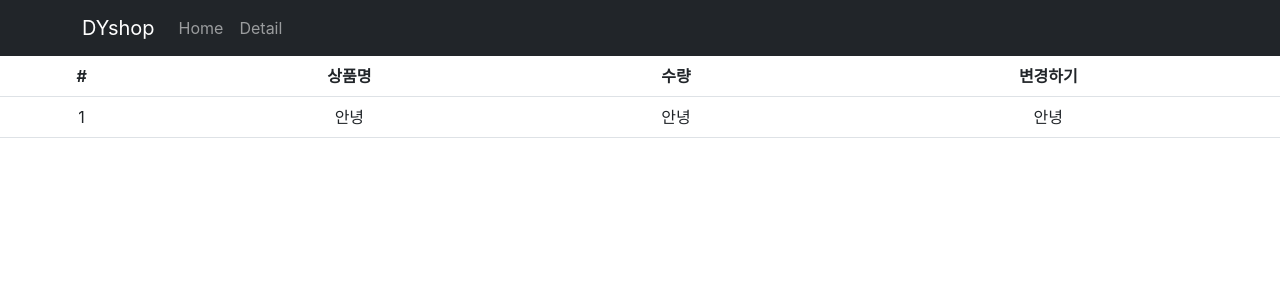
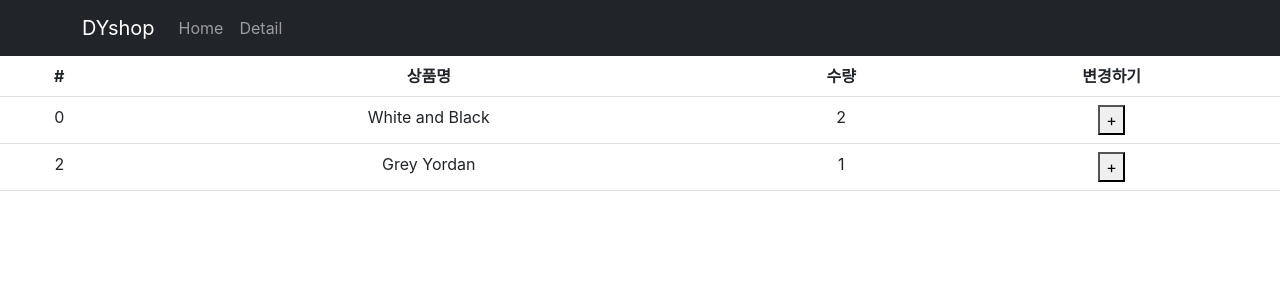
Before and after one commit to duseh729/react-shop, a React (Create React App) app: page /cart in a window 1280 px wide. Shown: the top 300 px of the page. Built offline with nearby package versions, Linux system fonts and the light colour scheme.

Commit message:
redux로 장바구니 페이지, 수량 변경 기능 구현

```diff
--- a/src/component/cart.js
+++ b/src/component/cart.js
@@ -1,6 +1,14 @@
 import { Table } from "react-bootstrap";
+import { useDispatch, useSelector } from "react-redux";
+import { increase } from "../store";
+import { changeName } from "../store/userSlice";
 
 export default function Cart() {
+  // 기본 문법임
+  let cart = useSelector((state) => state.cart); // 가져오고 싶은 거만 가져올 수 있음.
+  //Redux store에 있는 state를 가져옴
+  let dispatch = useDispatch(); //store.js로 요청 보내주는 함수
+
   return (
     <div>
       <Table>
@@ -15,12 +23,26 @@ export default function Cart() {
           </tr>
         </thead>
         <tbody>
-          <tr>
-            <td>1</td>
-            <td>안녕</td>
-            <td>안녕</td>
-            <td>안녕</td>
-          </tr>
+          {cart.map((data, i) => {
+            return (
+              <tr key={i}>
+                <td>{data.id}</td>
+                <td>{data.name}</td>
+                <td>{data.count}</td>
+                <td>
+                  <button
+                    onClick={(e) => {
+                      // store로 함수를 요청함. 파라미터는 id값을 보냄.
+                      dispatch(increase(data.id));
+                      console.log(data.id);
+                    }}
+                  >
+                    +
+                  </button>
+                </td>
+              </tr>
+            );
+          })}
         </tbody>
       </Table>
     </div>
--- a/src/store.js
+++ b/src/store.js
@@ -1,6 +1,25 @@
 // state 저장하는 곳
-import { configureStore } from "@reduxjs/toolkit";
+import { configureStore, createSlice } from "@reduxjs/toolkit";
+import user from "./store/userSlice";
+
+let cart = createSlice({
+  name: "cart",
+  initialState: [
+    { id: 0, name: "White and Black", count: 2 },
+    { id: 2, name: "Grey Yordan", count: 1 },
+  ],
+  reducers: {
+    increase(state, i) {
+      // 파라미터(i)로 온 id 값을 찾아서 수량을 더하는 함수
+      state.find((k) => k.id === i.payload).count += 1;
+    },
+  },
+});
+export let { increase } = cart.actions;
 
 export default configureStore({
-  reducer: {},
+  reducer: {
+    user: user.reducer, // redux store에 등록 문법
+    cart: cart.reducer,
+  },
 });
--- /dev/null
+++ b/src/store/userSlice.js
@@ -0,0 +1,19 @@
+import { createSlice } from "@reduxjs/toolkit";
+
+let user = createSlice({
+  //useState랑 비슷함
+  name: "user",
+  initialState: { name: "kim", age: 20 },
+  // redux 함수 만드는 문법
+  reducers: {
+    changeName(state) {
+      return `john ${state}`;
+    },
+    userIncrease(state, a) {
+      state.age += a.payload; // userIncrease(10) 파라미터(10)를 사용하기 위한 문법
+    },
+  },
+});
+
+export let { changeName } = user.actions; // state 변경함수들이 남는다.
+export default user;
```
